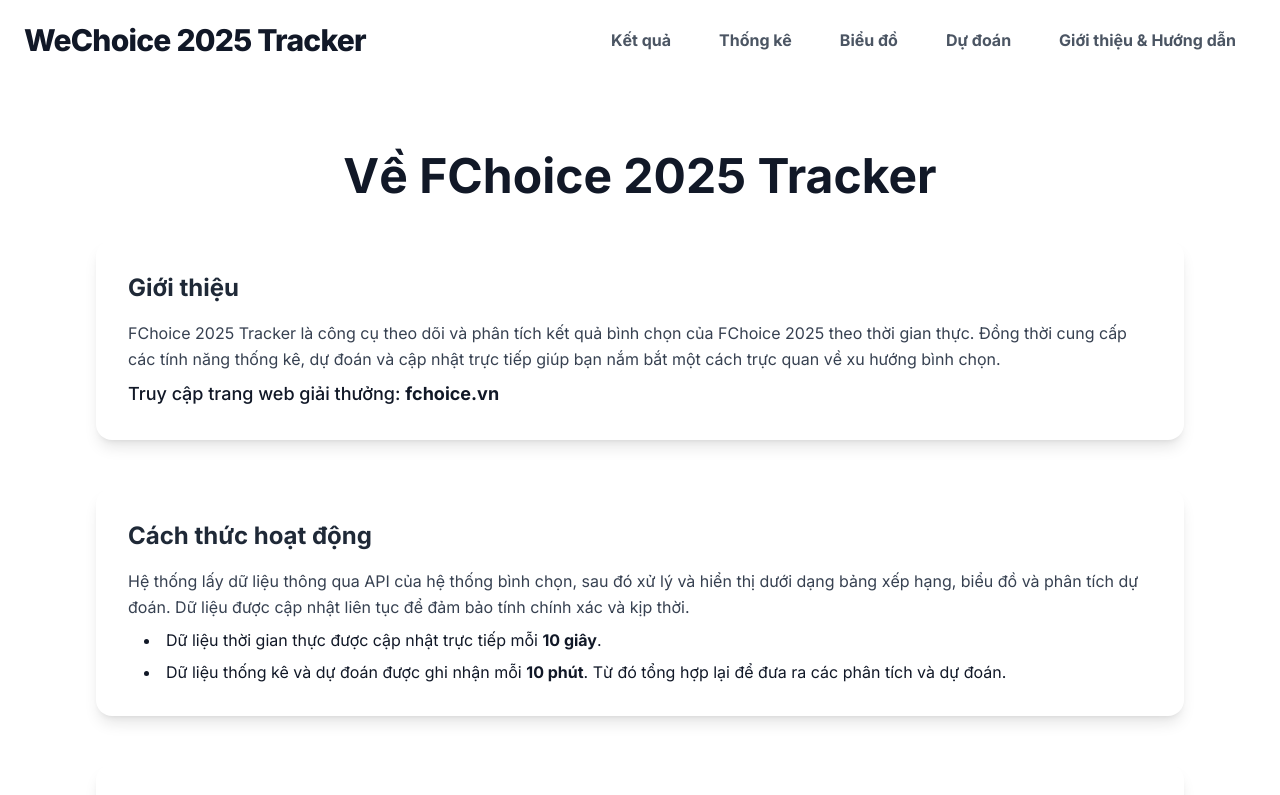
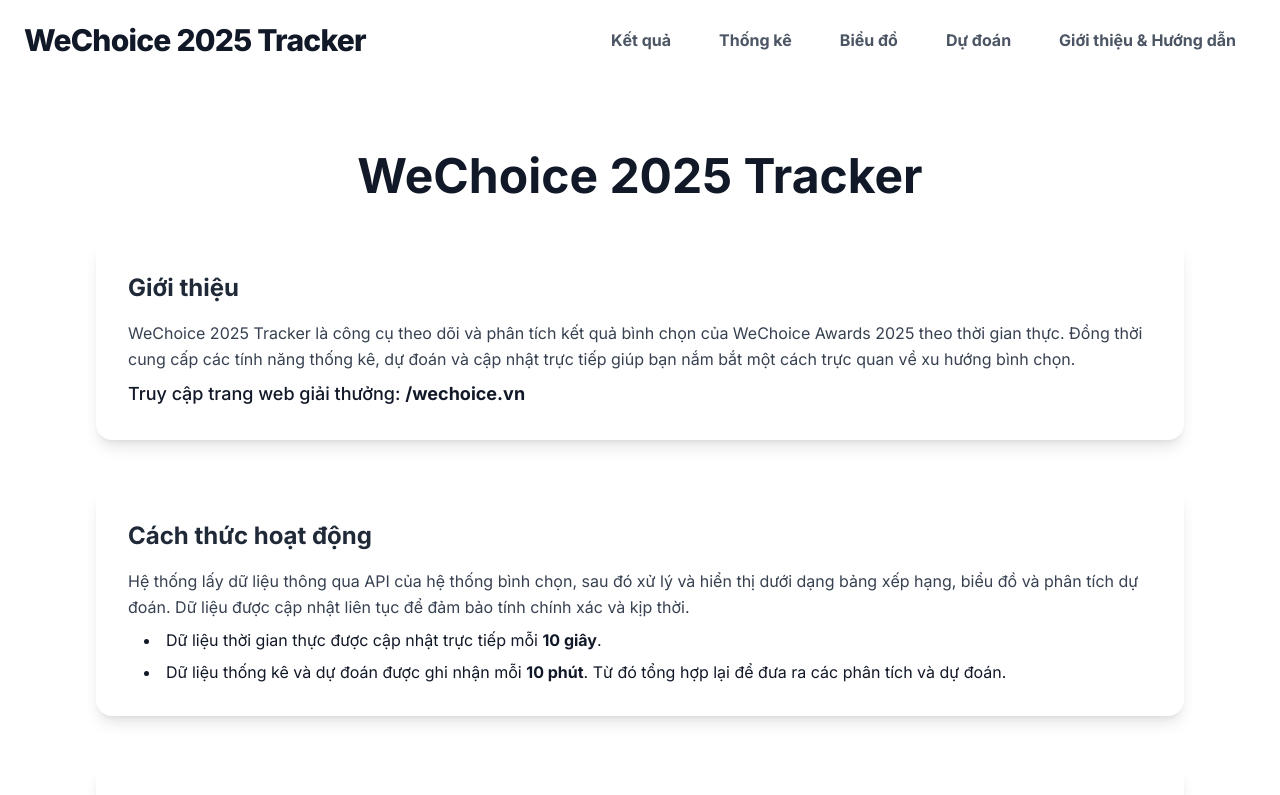
Before and after one commit to ntu09082007-eng/wechoice-tracker-frontend, a React (Vite) app: page /about in a window 1280 px wide. Shown: the top 795 px of the page. Built offline with nearby package versions, Linux system fonts and the light colour scheme.

Commit message:
Update AboutPage.tsx

```diff
--- a/src/pages/AboutPage.tsx
+++ b/src/pages/AboutPage.tsx
@@ -3,7 +3,7 @@
     <div className="px-4 md:px-8 py-10 max-w-6xl mx-auto">
       <div className="mb-10 text-center">
         <h1 className="text-4xl md:text-5xl font-bold mb-4">
-          Về FChoice 2025 Tracker
+          WeChoice 2025 Tracker
         </h1>
       </div>
 
@@ -14,14 +14,14 @@
             <h2 className="text-2xl font-bold text-gray-800">Giới thiệu</h2>
           </div>
           <p className="text-gray-700 leading-relaxed mb-2">
-            FChoice 2025 Tracker là công cụ theo dõi và phân tích kết quả bình
-            chọn của FChoice 2025 theo thời gian thực. Đồng thời cung cấp các
-            tính năng thống kê, dự đoán và cập nhật trực tiếp giúp bạn nắm bắt
-            một cách trực quan về xu hướng bình chọn.
+            WeChoice 2025 Tracker là công cụ theo dõi và phân tích
+            kết quả bình chọn của WeChoice Awards 2025 theo thời gian thực.
+            Đồng thời cung cấp các tính năng thống kê,
+            dự đoán và cập nhật trực tiếp giúp bạn nắm bắt một cách trực quan về xu hướng bình chọn.
           </p>
           <h3 className="text-lg font-extrabold hover:underline">
-            <a href="https://fchoice.vn/">
-              Truy cập trang web giải thưởng: <b>fchoice.vn</b>
+            <a href="https://wechoice.vn/">
+              Truy cập trang web giải thưởng: <b>/wechoice.vn</b>
             </a>
           </h3>
         </div>
```
